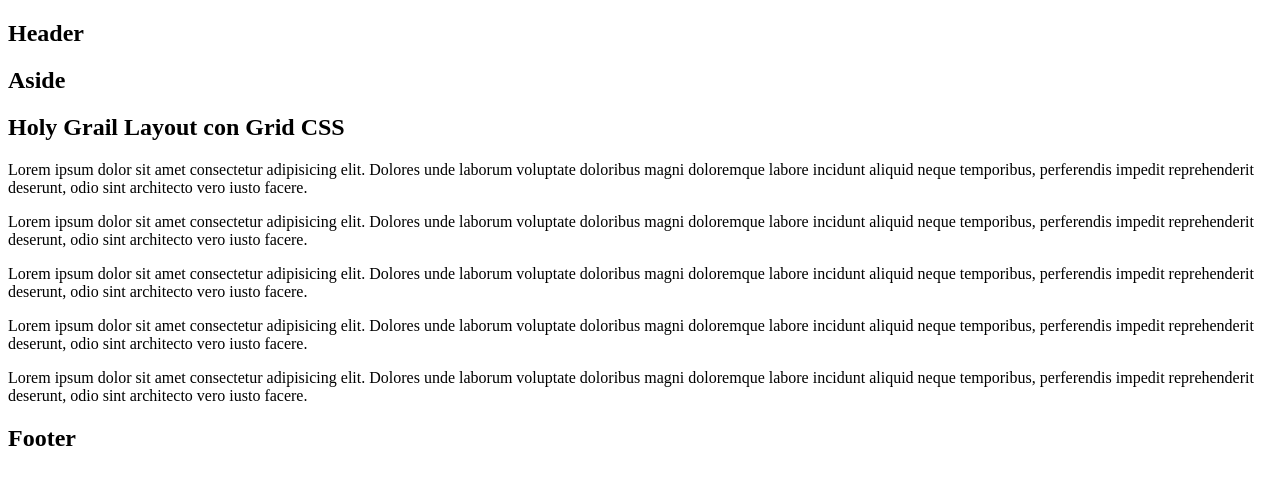
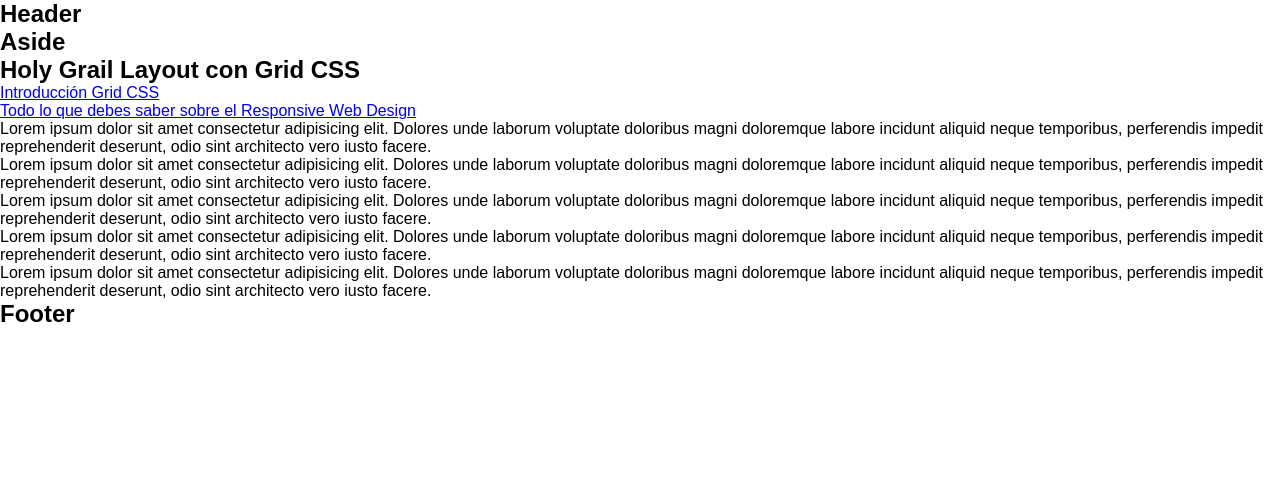
Before and after one commit to AmeCes/adm10v, a plain HTML site: page index.html in a window 1280 px wide. Drawn offline with Linux system fonts and the light colour scheme.

Commit message:
Subiendo código clase 3

```diff
--- a/css/basic_reset.css
+++ b/css/basic_reset.css
@@ -0,0 +1,25 @@
+/*
+Está hoja de estilos tiene por objetivo definir el reseteo básico de todas las etiquetas HTML que uses.
+
+Puedes crear tu código de reseteo propio o puedes usar Normalize https://necolas.github.io/normalize.css/
+*/
+
+/*
+Reseteo básico del Modelo de Caja
+  Nota: Los atributos del modelo de caja (border, margin y padding) por defecto aumentarán el ancho (width) y alto (height) de la misma, es decir, crecen el tamaño de la caja (box-sizing)
+  https://css-tricks.com/box-sizing/
+
+*/
+html {
+  box-sizing: border-box;
+  font-family: sans-serif;
+  font-size: 16px;
+}
+
+*,
+*:after,
+*:before {
+  box-sizing: inherit;
+  padding: 0;
+  margin: 0;
+}
--- a/index.html
+++ b/index.html
@@ -18,6 +18,10 @@
     </aside>
     <main class="main">
       <h1>Holy Grail Layout con Grid CSS</h1>
+      <ul>
+        <li><a href="https://ed.team/blog/introduccion-grid-css" target="_blank">Introducción Grid CSS</a></li>
+        <li><a href="https://ed.team/blog/todo-lo-que-debes-saber-sobre-el-responsive-web-design" target="_blank">Todo lo que debes saber sobre el Responsive Web Design</a></li>
+      </ul>
       <p>
         Lorem ipsum dolor sit amet consectetur adipisicing elit. Dolores unde laborum voluptate doloribus magni doloremque labore incidunt aliquid neque temporibus, perferendis impedit reprehenderit deserunt, odio sint architecto vero iusto facere.
       </p>
```
